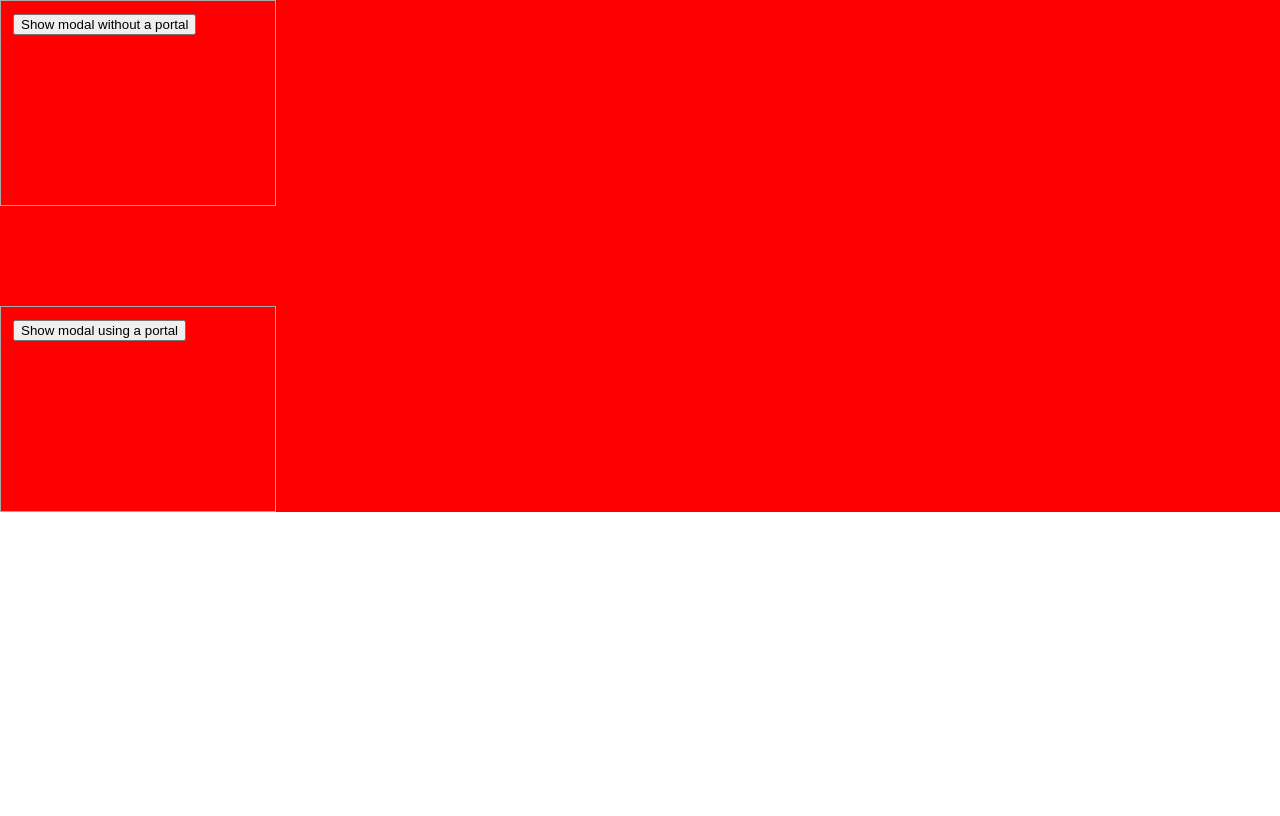
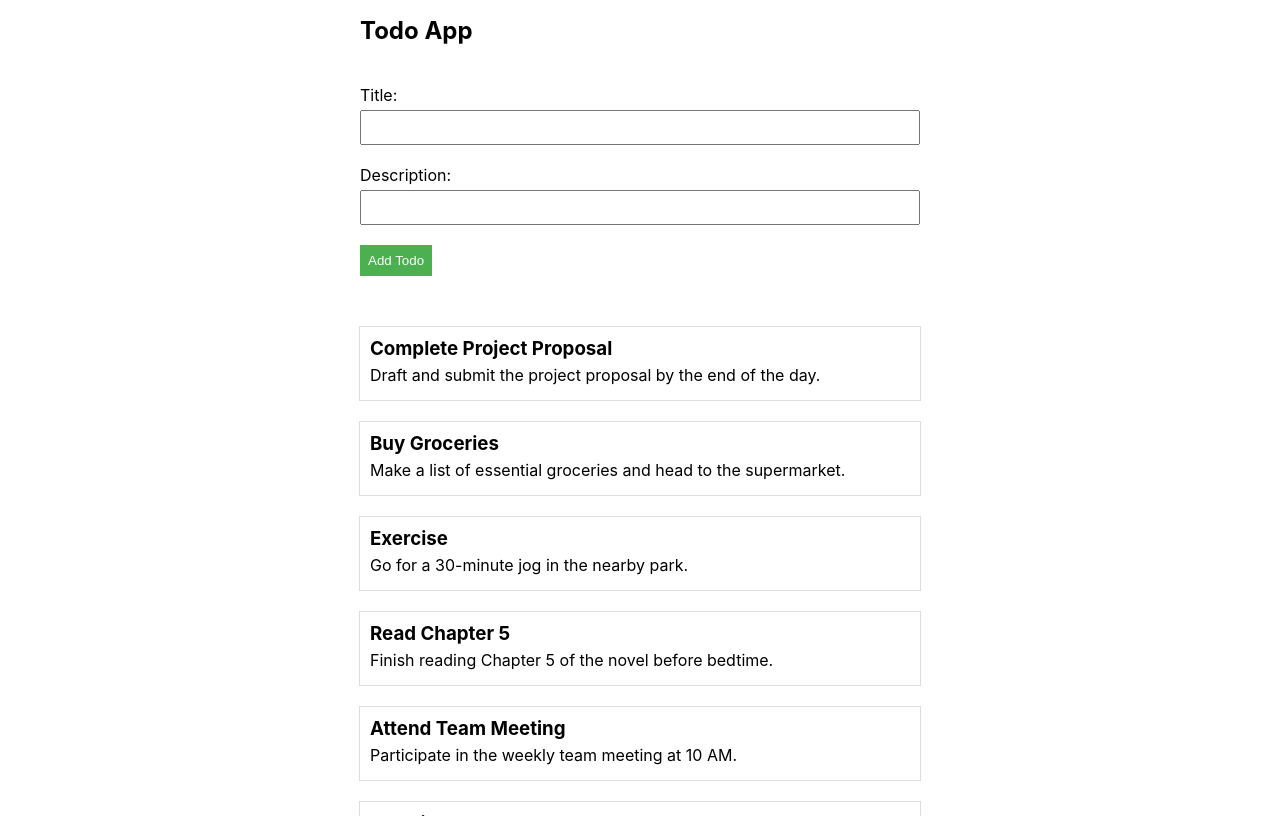
Before and after one commit to kamol-ayyub/react-beginner, a React (Create React App) app: page / in a window 1280 px wide. Built offline with nearby package versions, Linux system fonts and the light colour scheme.

Commit message:
introduction with react devtools

```diff
--- a/src/App.js
+++ b/src/App.jsx
@@ -1,8 +1,8 @@
-import { Portal } from './components';
+import { Todo } from './components/devtools/Todo';
 function App() {
   return (
     <div className='App'>
-      <Portal />
+      <Todo />
     </div>
   );
 }
--- /dev/null
+++ b/src/components/devtools/Todo.jsx
@@ -0,0 +1,28 @@
+import { useState, useCallback } from 'react';
+import { TodoList } from './TodoList';
+import { TodoForm } from './TodoForm';
+
+import { todoList } from './constants.ts';
+
+import styles from './Todo.module.css';
+
+export const Todo = () => {
+  const [todos, setTodos] = useState(todoList);
+
+  const addTodo = (newTodo) => {
+    setTodos([...todos, newTodo]);
+  };
+
+  const removeTodo = (id) => {
+    const filteredTodos = todos.filter((todo) => todo.id !== id);
+    setTodos(filteredTodos);
+  };
+
+  return (
+    <div className={styles['todo-container']}>
+      <h1 className={styles['todo-title']}>Todo App</h1>
+      <TodoForm addTodo={addTodo} />
+      <TodoList removeTodo={removeTodo} todos={todos} />
+    </div>
+  );
+};
--- /dev/null
+++ b/src/components/devtools/Todo.module.css
@@ -0,0 +1,10 @@
+.todo-container {
+  max-width: 600px;
+  margin: 0 auto;
+}
+
+.todo-title {
+  font-size: 24px;
+  margin-bottom: 20px;
+  margin-left: 20px;
+}
--- /dev/null
+++ b/src/components/devtools/TodoForm.jsx
@@ -0,0 +1,46 @@
+import { useState, memo } from 'react';
+import styles from './TodoForm.module.css';
+
+export const TodoForm = ({ addTodo }) => {
+  const [title, setTitle] = useState('');
+  const [description, setDescription] = useState('');
+
+  const handleSubmit = (e) => {
+    e.preventDefault();
+
+    if (!title.trim() || !description.trim()) {
+      return;
+    }
+
+    addTodo({
+      id: Date.now(),
+      title,
+      description,
+    });
+
+    setTitle('');
+    setDescription('');
+  };
+
+  return (
+    <form className={styles['todo-form']} onSubmit={handleSubmit}>
+      <label>
+        Title:
+        <input
+          type='text'
+          value={title}
+          onChange={(e) => setTitle(e.target.value)}
+        />
+      </label>
+      <label>
+        Description:
+        <input
+          type='text'
+          value={description}
+          onChange={(e) => setDescription(e.target.value)}
+        />
+      </label>
+      <button type='submit'>Add Todo</button>
+    </form>
+  );
+};
--- /dev/null
+++ b/src/components/devtools/TodoForm.module.css
@@ -0,0 +1,30 @@
+.todo-form {
+  margin-bottom: 20px;
+  width: 580px;
+  padding: 20px;
+  box-sizing: border-box;
+}
+
+.todo-form label {
+  display: block;
+  margin-bottom: 10px;
+}
+
+.todo-form input {
+  width: 100%;
+  padding: 8px;
+  margin-top: 5px;
+  margin-bottom: 10px;
+}
+
+.todo-form button {
+  padding: 8px;
+  background-color: #4caf50;
+  color: white;
+  border: none;
+  cursor: pointer;
+}
+
+.todo-form button:hover {
+  background-color: #45a049;
+}
--- /dev/null
+++ b/src/components/devtools/TodoItem.module.css
@@ -0,0 +1,22 @@
+.wrapper {
+  height: 500px;
+  overflow: scroll;
+  display: flex;
+  flex-direction: column;
+  align-items: center;
+}
+.todo-item {
+  border: 1px solid #ddd;
+  padding: 10px;
+  margin: 10px 0;
+  cursor: pointer;
+  width: 90%;
+}
+
+.todo-item h3 {
+  margin: 0;
+}
+
+.todo-item p {
+  margin: 5px 0;
+}
--- /dev/null
+++ b/src/components/devtools/TodoList.jsx
@@ -0,0 +1,29 @@
+import styles from './TodoItem.module.css';
+
+export const TodoList = ({ todos, removeTodo }) => {
+  const something = expensiveCalculation(1);
+  return (
+    <div className={styles['wrapper']}>
+      {todos.map((todo) => {
+        return (
+          <div
+            key={todo.id}
+            onClick={() => removeTodo(todo.id)}
+            className={styles['todo-item']}
+          >
+            <h3>{todo.title}</h3>
+            <p>{todo.description}</p>
+          </div>
+        );
+      })}
+    </div>
+  );
+};
+
+const expensiveCalculation = (num) => {
+  console.log('Calculating...');
+  for (let i = 0; i < 100000000; i++) {
+    num += 1;
+  }
+  return num;
+};
--- /dev/null
+++ b/src/components/devtools/constants.ts
@@ -0,0 +1,53 @@
+export const todoList = [
+  {
+    id: 1,
+    title: 'Complete Project Proposal',
+    description: 'Draft and submit the project proposal by the end of the day.',
+  },
+  {
+    id: 2,
+    title: 'Buy Groceries',
+    description:
+      'Make a list of essential groceries and head to the supermarket.',
+  },
+  {
+    id: 3,
+    title: 'Exercise',
+    description: 'Go for a 30-minute jog in the nearby park.',
+  },
+  {
+    id: 4,
+    title: 'Read Chapter 5',
+    description: 'Finish reading Chapter 5 of the novel before bedtime.',
+  },
+  {
+    id: 5,
+    title: 'Attend Team Meeting',
+    description: 'Participate in the weekly team meeting at 10 AM.',
+  },
+  {
+    id: 6,
+    title: 'Pay Bills',
+    description: 'Take care of pending utility bills and rent payment.',
+  },
+  {
+    id: 7,
+    title: 'Call Mom',
+    description: 'Give Mom a call to catch up and share updates.',
+  },
+  {
+    id: 8,
+    title: 'Organize Workspace',
+    description: 'Declutter and organize your desk and workspace.',
+  },
+  {
+    id: 9,
+    title: 'Learn New Recipe',
+    description: 'Try cooking a new recipe for dinner tonight.',
+  },
+  {
+    id: 10,
+    title: 'Plan Weekend Getaway',
+    description: 'Start researching and planning for a weekend getaway.',
+  },
+];
--- a/src/index.css
+++ b/src/index.css
@@ -5,6 +5,7 @@ body {
     sans-serif;
   -webkit-font-smoothing: antialiased;
   -moz-osx-font-smoothing: grayscale;
+  box-sizing: border-box;
 }
 
 code {
--- a/src/index.js
+++ b/src/index.js
@@ -3,13 +3,8 @@ import ReactDOM from 'react-dom/client';
 import './index.css';
 import App from './App';
 import reportWebVitals from './reportWebVitals';
-import { UserIsLoggedContext } from './context';
 
 const root = ReactDOM.createRoot(document.getElementById('root'));
-root.render(
-  <UserIsLoggedContext.Provider value={false}>
-    <App />
-  </UserIsLoggedContext.Provider>
-);
+root.render(<App />);
 
 reportWebVitals();
```
